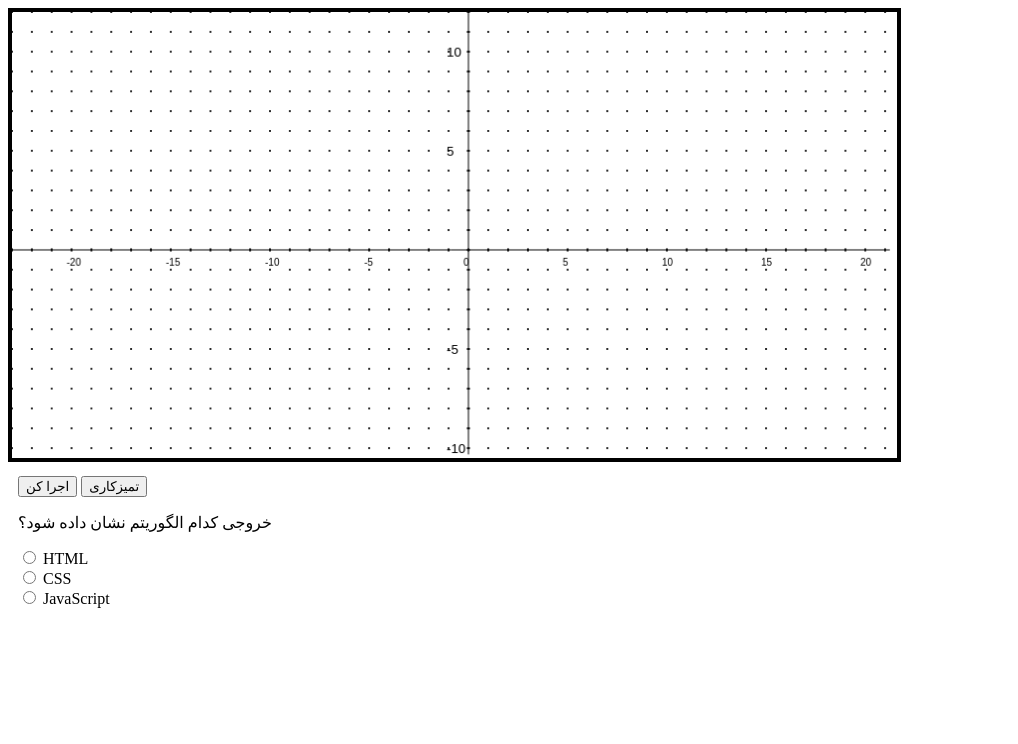
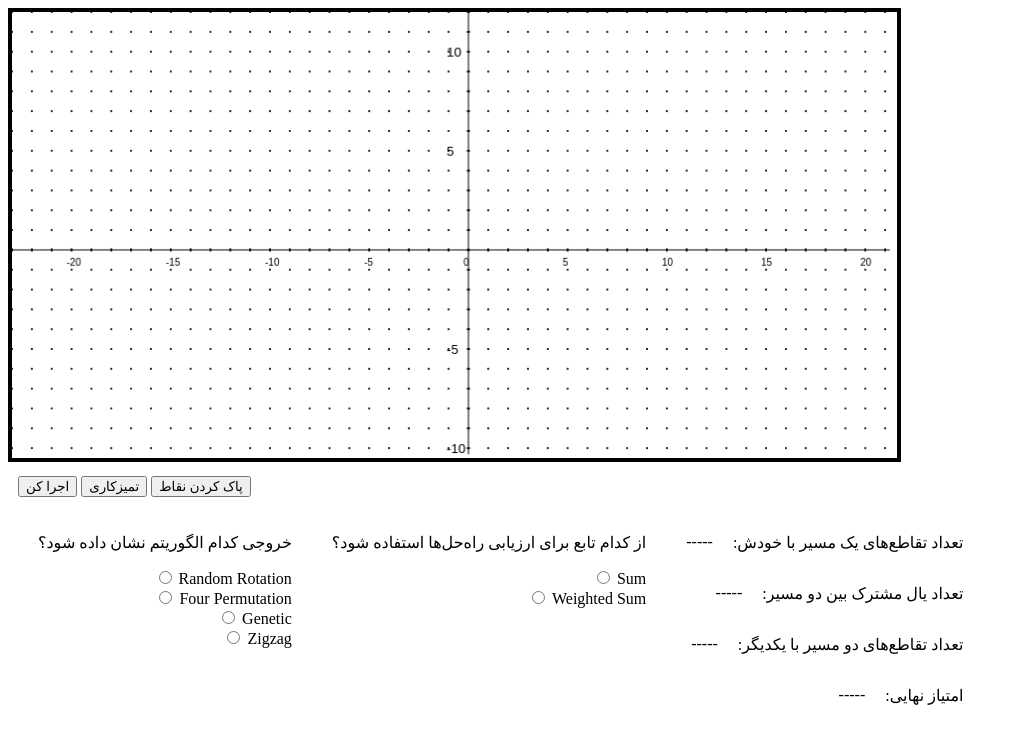
Before and after one commit to PIE0/plane_hamiltonian_packing, a Django app: page /plane/ in a window 1280 px wide. Shown: the top 744 px of the page, without its empty margins (0-1018 px from the left). Run offline with Django 3.2, Linux system fonts and the light colour scheme.

Commit message:
Add algorithm and evaluation selection buttons

```diff
--- a/plane/cpp_runner.py
+++ b/plane/cpp_runner.py
@@ -33,6 +33,7 @@ def run_cpp(cmp, algs, points):
             path1 = extract_path(f, len(points))
             path2 = extract_path(f, len(points))
             answer = list(map(int, f.readline().split()))
-            if(len(answer) == 3):
-                ret[alg] = [path1, path2, answer]
+            if(len(answer) == 4):
+                ret[alg] = [path1, path2]
+                ret['fitness'] = answer
     return ret
--- a/plane/static/js/plane.js
+++ b/plane/static/js/plane.js
@@ -72,6 +72,7 @@ for(var i=0; i < CANVAS_HEIGHT; i++) {
 		mark[i][j] = false;
 }
 var circles = [];
+var circle_objects = [];
 var hamil_paths = [];
 
 // Draw a circle for every mouse click
@@ -86,22 +87,33 @@ function onMouseDown(event) {
 	var circle = new Path.Circle(loc, POINT_DIAM/2-2);
 	circle.strokeColor = 'red';
 	circle.strokeWidth = 3;
+	circle_objects.push(circle);
 }
 
 document.getElementById("run").onclick = function() {run_algorithms()};
-document.getElementById("clear").onclick = function() {clear()};
+document.getElementById("clear_paths").onclick = function() {clear_paths()};
+document.getElementById("clear_points").onclick = function() {clear_points()};
 
-function clear() {
+function clear_paths() {
 	for(var i=0; i < hamil_paths.length; i++)
 		hamil_paths[i].remove()
 	hamil_paths = []
 }
 
-function show_paths(paths) {
-	rnd_rot = paths.rnd_rot;
-	four_perm = paths.four_perm;
-	zigzag = paths.zigzag;
-	genetic = paths.genetic;
+function clear_points() {
+	for(var i=0; i < circle_objects.length; i++)
+		circle_objects[i].remove();
+	circle_objects = []
+	circles = []
+}
+
+function show_paths(ret_data) {
+	console.log(ret_data)
+	rnd_rot = ret_data.rnd_rot;
+	four_perm = ret_data.four_perm;
+	zigzag = ret_data.zigzag;
+	genetic = ret_data.genetic;
+	fitness = ret_data.fitness
 	var paths;
 	if(rnd_rot != undefined)
 		paths = rnd_rot;
@@ -112,31 +124,37 @@ function show_paths(paths) {
 	else if(genetic != undefined)
 		paths = genetic;
 	hamil_paths.push(new Path({
-		segments: points_catow(paths[0], 0, 5),
-		strokeWidth: 1,
+		segments: points_catow(paths[0], 0, 3),
+		strokeWidth: 2,
 		strokeColor: 'green',
 		strokeJoin: 'round',
 	}))
 	hamil_paths.push(new Path({
 		segments: points_catow(paths[1], 0, 0),
-		strokeWidth: 1,
+		strokeWidth: 2,
 		strokeColor: 'blue',
 		strokeJoin: 'round',
 	}))
+	document.getElementById("self_intersection").innerText = fitness[0];
+	document.getElementById("shared_edges").innerText = fitness[1];
+	document.getElementById("intersections").innerText = fitness[2];
+	document.getElementById("final_fitness").innerText = fitness[3];
 }
 
 function run_algorithms() {
 	// circles = [[0, 0], [3, 3]];
+	var algorithm = document.querySelector('input[name="algorithm"]:checked').value;
     $.ajax({
 		url : 'http://127.0.0.1:8000/run/',
 		headers: { 'X-CSRFToken': Cookies.get('csrftoken')},
 		type : 'POST',
 		data : JSON.stringify({
 			points: circles,
+			algorithm: algorithm,
 		}),
 		dataType: 'json',
 		success: function(data){
-			clear();
+			clear_paths();
 			show_paths(data);
 		},
 		error: function (jqXHR, exception) {
--- a/plane/templates/plane.html
+++ b/plane/templates/plane.html
@@ -18,16 +18,46 @@
         {% comment %} Buttons {% endcomment %}
         <div id="config">
           <button id="run" type="button">اجرا کن</button>
-          <button id="clear" type="button">تمیزکاری</button>
-
-          <p>خروجی کدام الگوریتم نشان داده شود؟</p>
-          <input type="radio" id="html" name="fav_language" value="rnd_rot">
-          <label for="html">HTML</label><br>
-          <input type="radio" id="css" name="fav_language" value="four_perm">
-          <label for="css">CSS</label><br>
-          <input type="radio" id="javascript" name="fav_language" value="JavaScript">
-          <label for="javascript">JavaScript</label>
-
+          <button id="clear_paths" type="button">تمیزکاری</button>
+          <button id="clear_points" type="button">پاک کردن نقاط</button>
+          <div style="float:center" align="right">
+            <div style="float:left;padding:20px" align="right">
+              <p>خروجی کدام الگوریتم نشان داده شود؟</p>
+              <input type="radio" id="random_rotation" name="algorithm" value="rnd_rot">
+              <label for="random_rotation">Random Rotation</label><br>
+              <input type="radio" id="four_permutation" name="algorithm" value="four_perm">
+              <label for="four_permutationss">Four Permutation</label><br>
+              <input type="radio" id="genetic" name="algorithm" value="genetic">
+              <label for="genetic">Genetic</label><br>
+              <input type="radio" id="zigzag" name="algorithm" value="zigzag">
+              <label for="zigzag">Zigzag</label><br>
+            </div>
+            <div style="float:left;padding:20px" align="right">
+              <p>از کدام تابع برای ارزیابی راه‌حل‌ها استفاده شود؟</p>
+              <input type="radio" id="sum" name="evaluation" value="sum">
+              <label for="sum">Sum</label><br>
+              <input type="radio" id="weighted_sum" name="evaluation" value="weighted_sum">
+              <label for="weighted_sum">Weighted Sum</label><br>
+            </div>
+            <div style="float:left;padding:20px">
+              <div>
+                <p style="float:right;padding-left:20px">:تعداد تقاطع‌های یک مسیر با خودش</p>
+                <p style="float:right" id=self_intersection>-----</p>
+              </div>
+              <div>
+                <p style="float:right;padding-left:20px">:تعداد یال مشترک بین دو مسیر</p>
+                <p style="float:right" id=shared_edges>-----</p>
+              </div>
+              <div>
+                <p style="float:right;padding-left:20px">:تعداد تقاطع‌های دو مسیر با یکدیگر</p>
+                <p style="float:right" id=intersections>-----</p>
+              </div>
+              <div>
+                <p style="float:right;padding-left:20px">:امتیاز نهایی</p>
+                <p style="float:right" id=final_fitness>-----</p>
+              </div>
+            </div>
+          </div>
         </div>
       </span>
     </div>
--- a/plane/views.py
+++ b/plane/views.py
@@ -20,7 +20,7 @@ def run(request):
     points = data['points']
     algorithm = [data.get('algorithm') or 'zigzag'] # FIXME
     evaluation = data.get('evaluation') or 'weighted_sum' # FIXME
-    # print("input: ", points)
+    print("input: ", points)
     ret = run_cpp(evaluation, algorithm, points)
     print("output: ", ret)
     return JsonResponse(ret)
```
Also changed, not shown: cpp/input.txt (+7 -4 lines), cpp/output.txt (+13 -7 lines), 2 other files.
